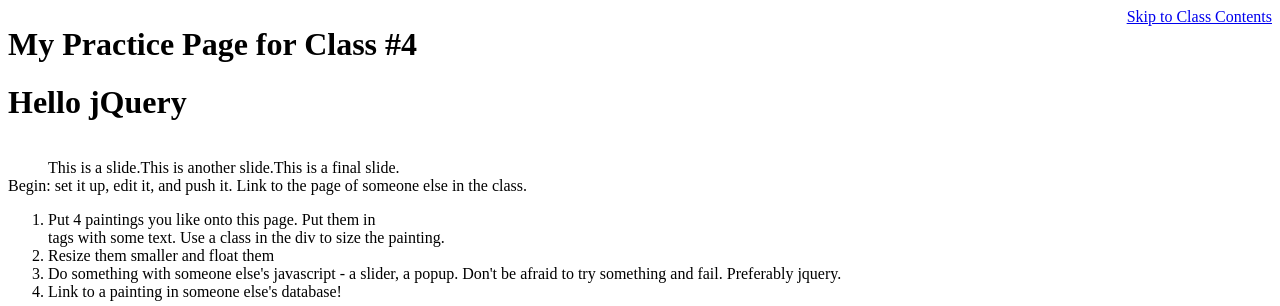
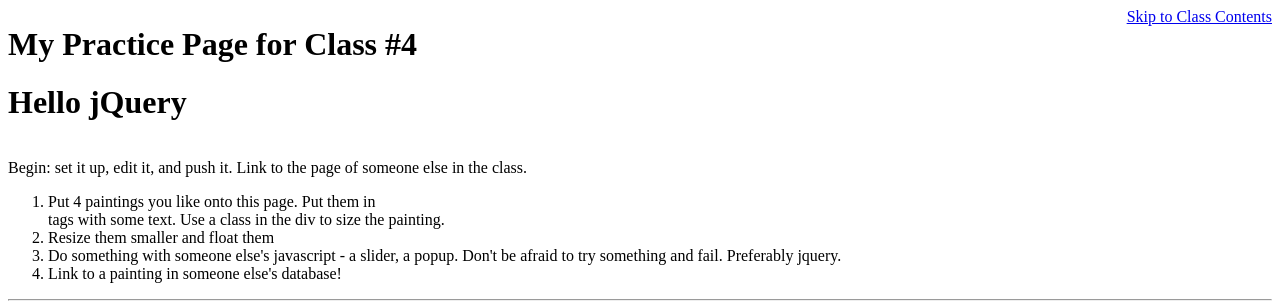
Before and after one commit to StephenCataldo/StephenCataldo.github.io, a plain HTML site: page index.html in a window 1280 px wide. Shown: the top 306 px of the page. Drawn offline with nearby package versions, Linux system fonts and the light colour scheme; a script that the page names is missing.

Commit message:
Lots of stuff working

```diff
--- a/index.html
+++ b/index.html
@@ -2,7 +2,7 @@
 <head>
 <!--script src="//code.jquery.com/jquery-latest.min.js"></script-->
 <script src="https://ajax.googleapis.com/ajax/libs/jquery/1.11.3/jquery.min.js"></script>
-<script src="//unslider.com/unslider.min.js"></script>
+<script src="http://unslider.com/unslider.min.js"></script>
 <script src="http://code.jquery.com/ui/1.11.4/jquery-ui.js"></script>
 <script src="practice.js"></script>
 <link rel="stylesheet" type="text/css" href="practice.css">
@@ -33,9 +33,6 @@ $(function() {
  <h1 id="h01"></h1>
  <div class="banner">
     <ul>
-        <li>This is a slide.</li>
-        <li>This is another slide.</li>
-        <li>This is a final slide.</li>
     </ul>
 </div>
 
```
Also changed, not shown: 1 other file.
